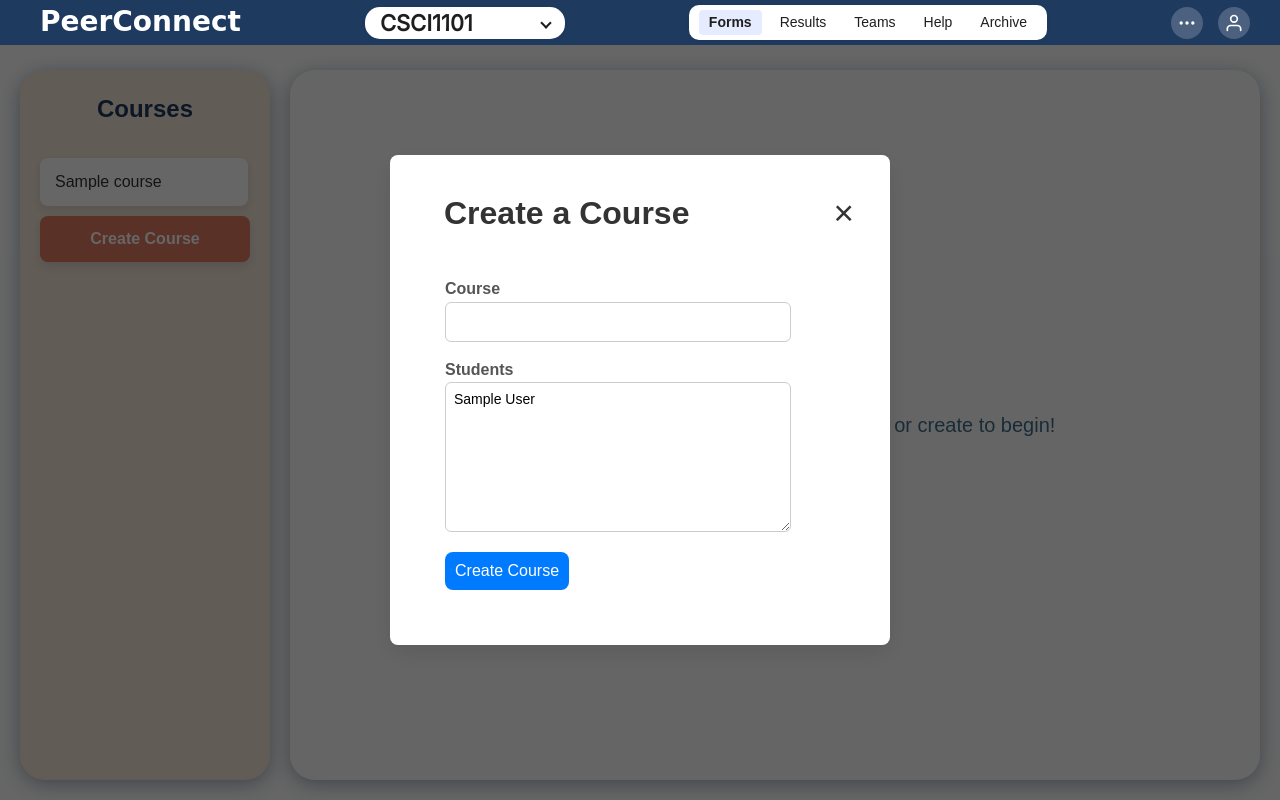
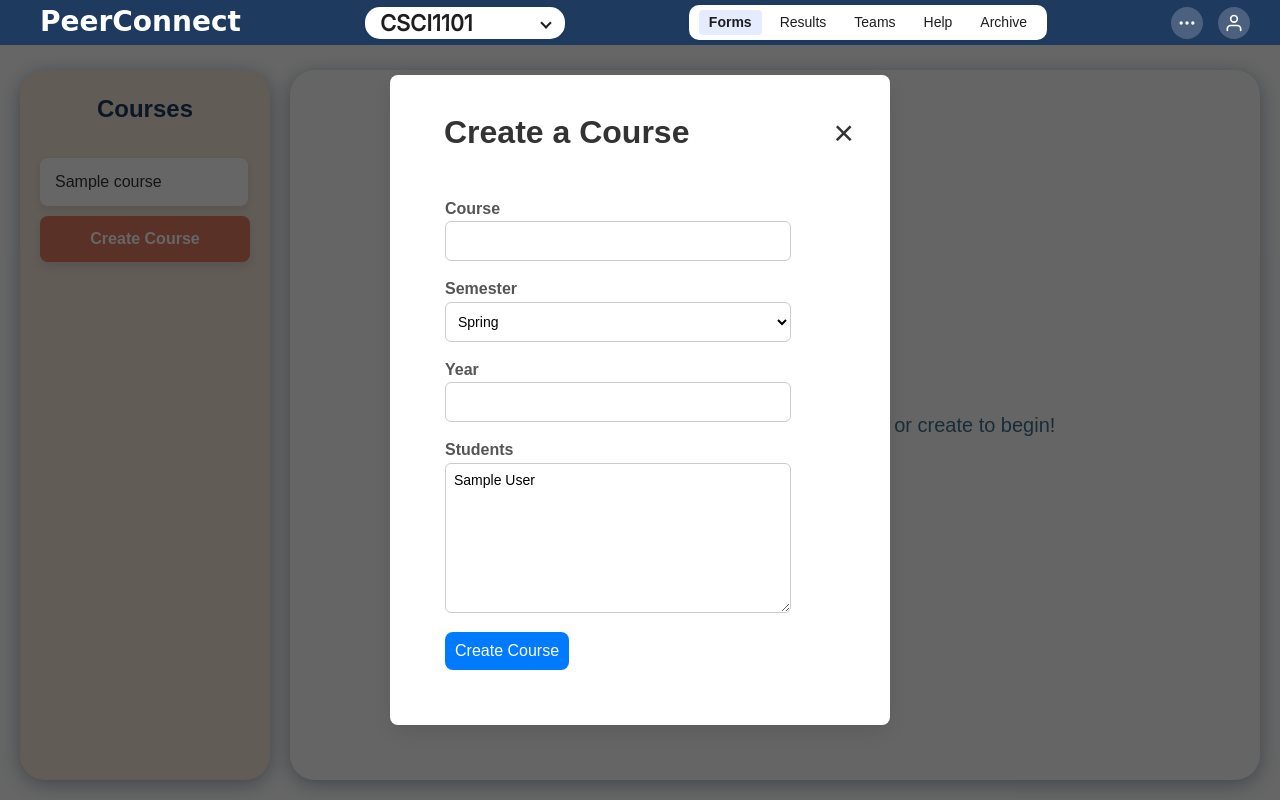
Before and after one commit to CSCI3356-Spring2025/404-Brain-not-Found, a Django app: page /create/ in a window 1280 px wide, after a click on "Create Course". Run offline with Django 5.2, Linux system fonts and the light colour scheme; a user stored in the database is signed in; tables that the repository leaves empty hold one stand-in row (values such as "Sample post"); some web fonts are replaced.

Commit message:
year and semester added to course

```diff
--- a/PeerConnect/models.py
+++ b/PeerConnect/models.py
@@ -3,6 +3,7 @@ from django.contrib.auth.models import User
 from datetime import timedelta
 from django.utils import timezone
 import uuid
+from django.core.validators import MinValueValidator, MaxValueValidator
 
 # Create your models here.
 class UserProfile(models.Model):
@@ -27,10 +28,18 @@ class ProfessorProfile(models.Model):
     def __str__(self):
         return self.user.username
 
+class SemesterType(models.TextChoices):
+    SPRING = 'spring', 'Spring'
+    FALL = 'fall', 'Fall'
+    SUMMER = 'summer', 'Summer'
+
+
 class Course(models.Model):
     name = models.CharField(max_length=100)
     professor = models.ForeignKey(ProfessorProfile, on_delete=models.CASCADE, related_name='courses_taught')
     students = models.ManyToManyField(StudentProfile, related_name='courses_enrolled')
+    year = models.IntegerField(validators=[MinValueValidator(1900), MaxValueValidator(2100)], null=True, blank=True)
+    semester = models.CharField(max_length=10, choices = SemesterType.choices, null=True, blank=True)
 
     def __str__(self):
         return self.name
--- a/PeerConnect/static/styles/course_form.css
+++ b/PeerConnect/static/styles/course_form.css
@@ -8,6 +8,9 @@
     display: flex;
     flex-direction: column;
     justify-content: center;
+
+    max-height: 90vh;
+    overflow-y: auto;
 }
 
 /* Heading inside modal */
@@ -58,6 +61,15 @@
     overflow-y: auto; /* Enable scrolling if many options */
 }
 
+.course-form-wrapper .small-select {
+    height: 40px;
+    padding: 8px;
+    font-size: 14px;
+    border: 1px solid #ccc;
+    border-radius: 6px;
+    width: 100%;
+}
+
 .course-form-wrapper .selected-students {
     margin-top: 10px;
     padding: 10px;
--- a/PeerConnect/templates/PeerConnect/course_form.html
+++ b/PeerConnect/templates/PeerConnect/course_form.html
@@ -20,6 +20,16 @@
 
             <label for="name">Course</label>
             <input type="text" id="name" name="name" required>
+
+            <label for="semester">Semester</label>
+            <select id="semester" name="semester" class="small-select" required>
+                {% for value, label in SemesterType.choices %}
+                    <option value="{{ value }}">{{ label }}</option>
+                {% endfor %}
+            </select>
+
+            <label for="year">Year</label>
+            <input type="number" id="year" name="year" min="2000" max="2100" required>
 
             <label for="students">Students</label>
             <!--<input type="text" id="students" name="students" list="students-list" placeholder="Start typing to search..." required multiple>
--- a/PeerConnect/views.py
+++ b/PeerConnect/views.py
@@ -1,6 +1,6 @@
 from django.shortcuts import render, redirect, get_object_or_404
 from django.contrib.auth.decorators import login_required
-from .models import UserProfile, ProfessorProfile, StudentProfile, Course, Team, Assessment, Question, PredefinedQuestion, QuestionResponse
+from .models import UserProfile, ProfessorProfile, StudentProfile, Course, Team, Assessment, Question, PredefinedQuestion, QuestionResponse, SemesterType
 from django.http import JsonResponse
 from .forms import TeamForm, AssessmentForm, QuestionForm, QuestionFormSet, QuestionResponseForm
 from django.forms import modelformset_factory
@@ -92,7 +92,7 @@ def student_results(request, assessment_id):
 
 def create(request):
     #students = UserProfile.objects.filter(is_student=True)
-    students = UserProfile.objects.all()
+    students = StudentProfile.objects.all()
     professor = get_object_or_404(ProfessorProfile, user=request.user)
     courses = Course.objects.filter(professor=professor)
 
@@ -104,7 +104,7 @@ def create(request):
         selected_course = get_object_or_404(Course, id=course_id)
         form = TeamForm(course=selected_course)
         teams = Team.objects.filter(course=selected_course)
-    return render(request, "PeerConnect/create.html", {'professor': professor, 'students': students, 'courses': courses, 'selected_course': selected_course, 'form': form, 'teams': teams})
+    return render(request, "PeerConnect/create.html", {'professor': professor, 'students': students, 'courses': courses, 'selected_course': selected_course, 'form': form, 'teams': teams, 'SemesterType': SemesterType})
 
     # changed to include StudentProfile
 def course_form(request):
@@ -112,7 +112,8 @@ def course_form(request):
     students = StudentProfile.objects.all()
     return render(request, "PeerConnect/course_form.html", {
         'professor': professor,
-        'students': students
+        'students': students,
+        'SemesterType': SemesterType
     })
 
 def landing_page(request):
@@ -130,7 +131,7 @@ def professor_dashboard(request):
     #students = StudentProfile.objects.filter(courses_enrolled__in=courses)
     students = StudentProfile.objects.filter()
     assessments = Assessment.objects.filter(professor=professor)
-    return render(request, "PeerConnect/professor_dashboard.html", {'courses': courses, 'students': students, 'assessments': assessments})
+    return render(request, "PeerConnect/professor_dashboard.html", {'courses': courses, 'students': students, 'assessments': assessments, 'SemesterType': SemesterType})
 
 def signup_view(request):
     if request.user.is_authenticated:
@@ -142,8 +143,11 @@ def create_course(request):
     if request.method == "POST":
         name = request.POST.get("name")
         student_ids = request.POST.getlist("students")
+        semester = request.POST.get('semester')
+        year = request.POST.get('year')
+
         professor = get_object_or_404(ProfessorProfile, user=request.user)
-        course = Course.objects.create(name=name, professor=professor)
+        course = Course.objects.create(name=name, professor=professor, semester=semester, year=int(year))
         students = StudentProfile.objects.filter(id__in=student_ids)
         course.students.set(students)
 
```
Also changed, not shown: PeerConnect/migrations/0002_course_semester_course_year_and_more.py (added).
